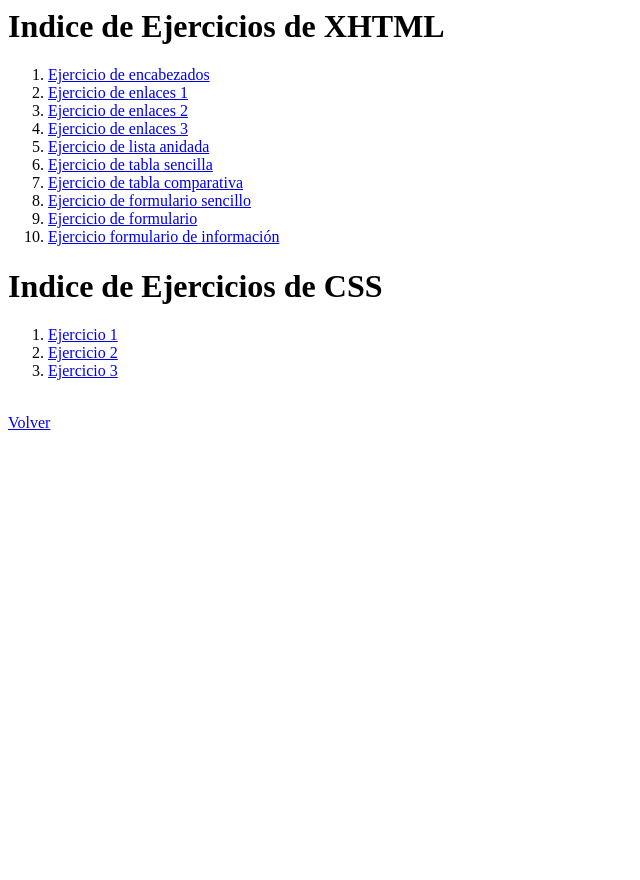
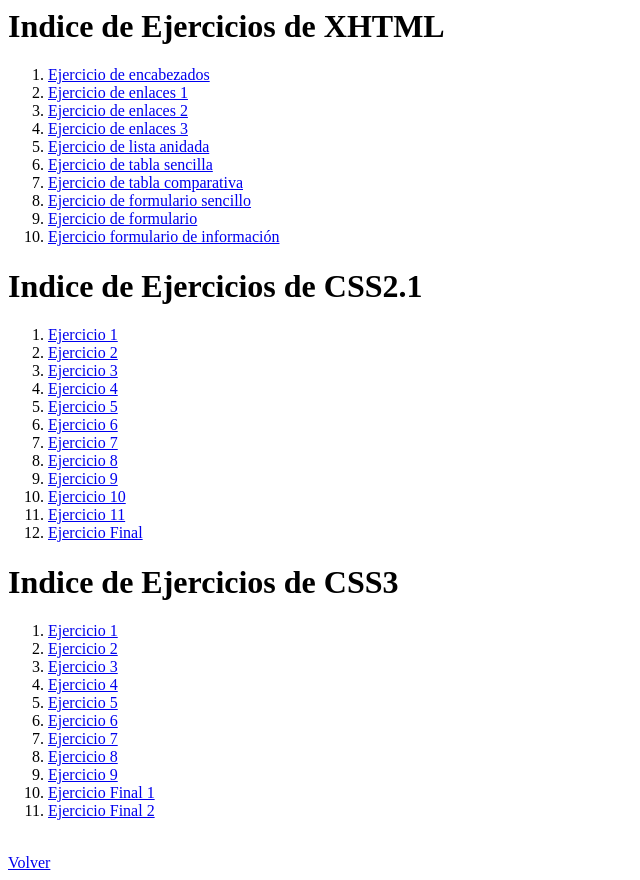
Before and after one commit to javical/DAM2017, a plain HTML site: page dam-2017/index.html in a window 1280 px wide. Shown: the whole page, without its empty margins (0-640 px from the left). Before the commit the page ends 800 px from the top, so only its background shows below. Drawn offline with Linux system fonts and the light colour scheme.

Commit message:
Add files via upload

```diff
--- a/dam-2017/index.html
+++ b/dam-2017/index.html
@@ -16,13 +16,34 @@
 <li><a href="./xhtml/9.ejercicio formulario.html">Ejercicio de formulario</a></li>
 <li><a href="./xhtml/10.formulario información.html">Ejercicio formulario de información</a></li>
 </ol>
-<h1>Indice de Ejercicios de CSS</h1>
-</head>
-<body>
+<h1>Indice de Ejercicios de CSS2.1</h1>
 <ol>
 <li><a href="./css2.1/ej01/index.html">Ejercicio 1</a></li>
 <li><a href="./css2.1/ej02/index.html">Ejercicio 2</a></li>
 <li><a href="./css2.1/ej03/index.html">Ejercicio 3</a></li>
+<li><a href="./css2.1/ej04/index.html">Ejercicio 4</a></li>
+<li><a href="./css2.1/ej05/index.html">Ejercicio 5</a></li>
+<li><a href="./css2.1/ej06/index.html">Ejercicio 6</a></li>
+<li><a href="./css2.1/ej07/index.html">Ejercicio 7</a></li>
+<li><a href="./css2.1/ej08/index.html">Ejercicio 8</a></li>
+<li><a href="./css2.1/ej09/index.html">Ejercicio 9</a></li>
+<li><a href="./css2.1/ej10/index.html">Ejercicio 10</a></li>
+<li><a href="./css2.1/ej11/index.html">Ejercicio 11</a></li>
+<li><a href="./css2.1/final/index.html">Ejercicio Final</a></li>
+</ol>
+<h1>Indice de Ejercicios de CSS3</h1>
+<ol>
+<li><a href="./css3/ej01/index.html">Ejercicio 1</a></li>
+<li><a href="./css3/ej02/index.html">Ejercicio 2</a></li>
+<li><a href="./css3/ej03/index.html">Ejercicio 3</a></li>
+<li><a href="./css3/ej04/index.html">Ejercicio 4</a></li>
+<li><a href="./css3/ej05/index.html">Ejercicio 5</a></li>
+<li><a href="./css3/ej06/index.html">Ejercicio 6</a></li>
+<li><a href="./css3/ej07/index.html">Ejercicio 7</a></li>
+<li><a href="./css3/ej08/index.html">Ejercicio 8</a></li>
+<li><a href="./css3/ej09/index.html">Ejercicio 9</a></li>
+<li><a href="./css3/final01/index.html">Ejercicio Final 1</a></li>
+<li><a href="./css3/final02/index.html">Ejercicio Final 2</a></li>
 </ol>
 </br>
 <a href="../index.html">Volver</a>
```
